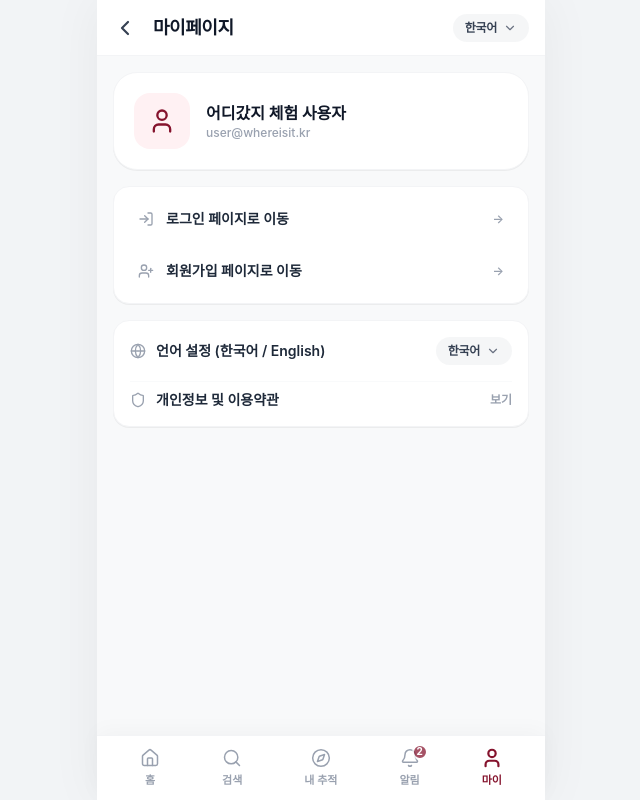
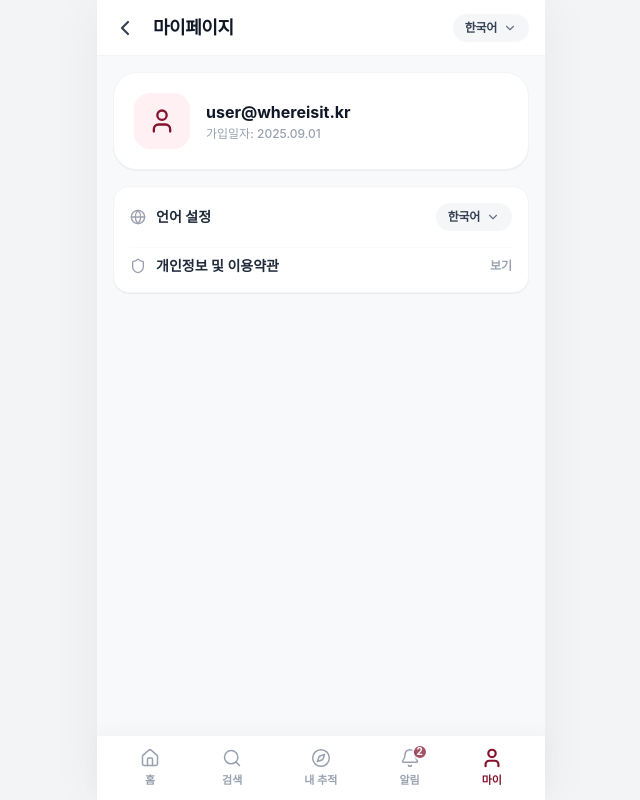
Before and after one commit to Ahnjisan/Where_is_it, a Next.js app in the folder frontend/: page /my in a window 1280 px wide. Shown: the whole page, without its empty margins (319-959 px from the left). Built offline with nearby package versions, Linux system fonts and the light colour scheme.

Commit message:
fix(frontend): mypage 로그인,회원가입 이동 링크 삭제 및 프로필 UI 수정
- 로그인, 회원가입 페이지 이동 기능 삭제
- 사용자 닉네임-> 이메일로 변경
- 사용자 가입일자 추가

```diff
--- a/frontend/src/app/my/page.js
+++ b/frontend/src/app/my/page.js
@@ -6,19 +6,18 @@ import { useRouter } from "next/navigation";
 import {
   ChevronLeft,
   User,
-  LogIn,
-  UserPlus,
   Globe,
   Shield,
-  Bell,
-  Sparkles
 } from "lucide-react";
 import LanguageSelector from "@/components/common/LanguageSelector";
 import { useApp } from "@/context/AppContext";
 
 export default function MyPage() {
   const router = useRouter();
-  const { lang, setLang } = useApp();
+  const { lang, setLang, user } = useApp();
+
+  const userEmail = user?.email || "user@whereisit.kr";
+  const userJoinedDate = user?.joinedDate || "2025.09.22";
 
   return (
     <div className="flex-1 flex flex-col bg-[#f8f9fa] animate-in fade-in duration-200 pb-20">
@@ -46,44 +45,19 @@ export default function MyPage() {
       </header>
 
       <div className="p-4 space-y-4">
-        {/* 프로필 카드 */}
+        {/* 프로필 카드 (체험 사용자 닉네임 삭제, 회원가입 이메일 & 가입일자 표시) */}
         <div className="bg-white rounded-3xl p-5 border border-gray-100 shadow-2xs flex items-center gap-4">
           <div className="w-14 h-14 rounded-2xl bg-[#fff1f3] text-[#85132d] flex items-center justify-center font-bold text-xl shrink-0">
             <User className="w-7 h-7" />
           </div>
           <div className="flex-1 min-w-0">
             <h2 className="text-base font-bold text-gray-900 truncate">
-              어디갔지 체험 사용자
+              {userEmail}
             </h2>
-            <p className="text-xs text-gray-400 font-medium truncate">
-              user@whereisit.kr
+            <p className="text-xs text-gray-400 font-medium truncate mt-0.5">
+              {lang === "ko" ? `가입일자: ${userJoinedDate}` : `Joined: ${userJoinedDate}`}
             </p>
           </div>
-        </div>
-
-        {/* 계정 관리 섹션 */}
-        <div className="bg-white rounded-2xl p-2 border border-gray-100 shadow-2xs space-y-1">
-          <Link
-            href="/signin"
-            className="w-full px-4 py-3.5 text-left text-xs sm:text-sm font-semibold text-gray-800 hover:bg-gray-50 rounded-xl flex items-center justify-between transition-colors"
-          >
-            <div className="flex items-center gap-3">
-              <LogIn className="w-4 h-4 text-gray-400" />
-              <span>로그인 페이지로 이동</span>
-            </div>
-            <span className="text-gray-400 text-xs">→</span>
-          </Link>
-
-          <Link
-            href="/signup"
-            className="w-full px-4 py-3.5 text-left text-xs sm:text-sm font-semibold text-gray-800 hover:bg-gray-50 rounded-xl flex items-center justify-between transition-colors"
-          >
-            <div className="flex items-center gap-3">
-              <UserPlus className="w-4 h-4 text-gray-400" />
-              <span>회원가입 페이지로 이동</span>
-            </div>
-            <span className="text-gray-400 text-xs">→</span>
-          </Link>
         </div>
 
         {/* 환경 설정 섹션 */}
@@ -91,7 +65,7 @@ export default function MyPage() {
           <div className="flex items-center justify-between">
             <div className="flex items-center gap-2.5 text-xs sm:text-sm font-semibold text-gray-800">
               <Globe className="w-4 h-4 text-gray-400" />
-              <span>언어 설정 (한국어 / English)</span>
+              <span>언어 설정</span>
             </div>
             <LanguageSelector
               currentLang={lang}
--- a/frontend/src/app/signin/page.js
+++ b/frontend/src/app/signin/page.js
@@ -9,7 +9,7 @@ import { useApp } from "@/context/AppContext";
 
 export default function SigninPage() {
   const router = useRouter();
-  const { lang, t, showToast } = useApp();
+  const { lang, t, showToast, updateUser } = useApp();
 
   const [email, setEmail] = useState("");
   const [password, setPassword] = useState("");
@@ -50,6 +50,9 @@ export default function SigninPage() {
     setIsLoading(true);
     setTimeout(() => {
       setIsLoading(false);
+      if (updateUser) {
+        updateUser({ email: email.trim() });
+      }
       showToast(
         lang === "ko" ? "로그인되었습니다. 환영합니다!" : "Welcome back! Successfully logged in.",
         "success"
--- a/frontend/src/app/signup/page.js
+++ b/frontend/src/app/signup/page.js
@@ -10,7 +10,7 @@ import { useApp } from "@/context/AppContext";
 
 export default function SignupPage() {
   const router = useRouter();
-  const { lang, setLang, t, showToast } = useApp();
+  const { lang, setLang, t, showToast, updateUser } = useApp();
 
   const [email, setEmail] = useState("");
   const [password, setPassword] = useState("");
@@ -63,6 +63,14 @@ export default function SignupPage() {
     setIsLoading(true);
     setTimeout(() => {
       setIsLoading(false);
+      const today = new Date();
+      const formattedDate = `${today.getFullYear()}.${String(today.getMonth() + 1).padStart(2, "0")}.${String(today.getDate()).padStart(2, "0")}`;
+      if (updateUser) {
+        updateUser({
+          email: email.trim(),
+          joinedDate: formattedDate,
+        });
+      }
       showToast(
         lang === "ko" ? "회원가입이 성공적으로 완료되었습니다!" : "Account created successfully!",
         "success"
--- a/frontend/src/context/AppContext.jsx
+++ b/frontend/src/context/AppContext.jsx
@@ -11,6 +11,34 @@ export function AppProvider({ children }) {
   const [items, setItems] = useState(INITIAL_LOST_ITEMS);
   const [trackingData, setTrackingData] = useState(INITIAL_TRACKING_LIST);
   const [toast, setToast] = useState({ message: "", type: "success" });
+  const [user, setUser] = useState(() => {
+    if (typeof window !== "undefined") {
+      try {
+        const saved = localStorage.getItem("where_user");
+        if (saved) return JSON.parse(saved);
+      } catch (e) {
+        // ignore
+      }
+    }
+    return {
+      email: "user@whereisit.kr",
+      joinedDate: "2025.09.01",
+    };
+  });
+
+  const updateUser = (userData) => {
+    setUser((prev) => {
+      const updated = { ...prev, ...userData };
+      if (typeof window !== "undefined") {
+        try {
+          localStorage.setItem("where_user", JSON.stringify(updated));
+        } catch (e) {
+          // ignore
+        }
+      }
+      return updated;
+    });
+  };
 
   const t = I18N[lang] || I18N.ko;
 
@@ -98,6 +126,8 @@ export function AppProvider({ children }) {
         t,
         items,
         trackingData,
+        user,
+        updateUser,
         showToast,
         toggleLike,
         addTracking,
```
